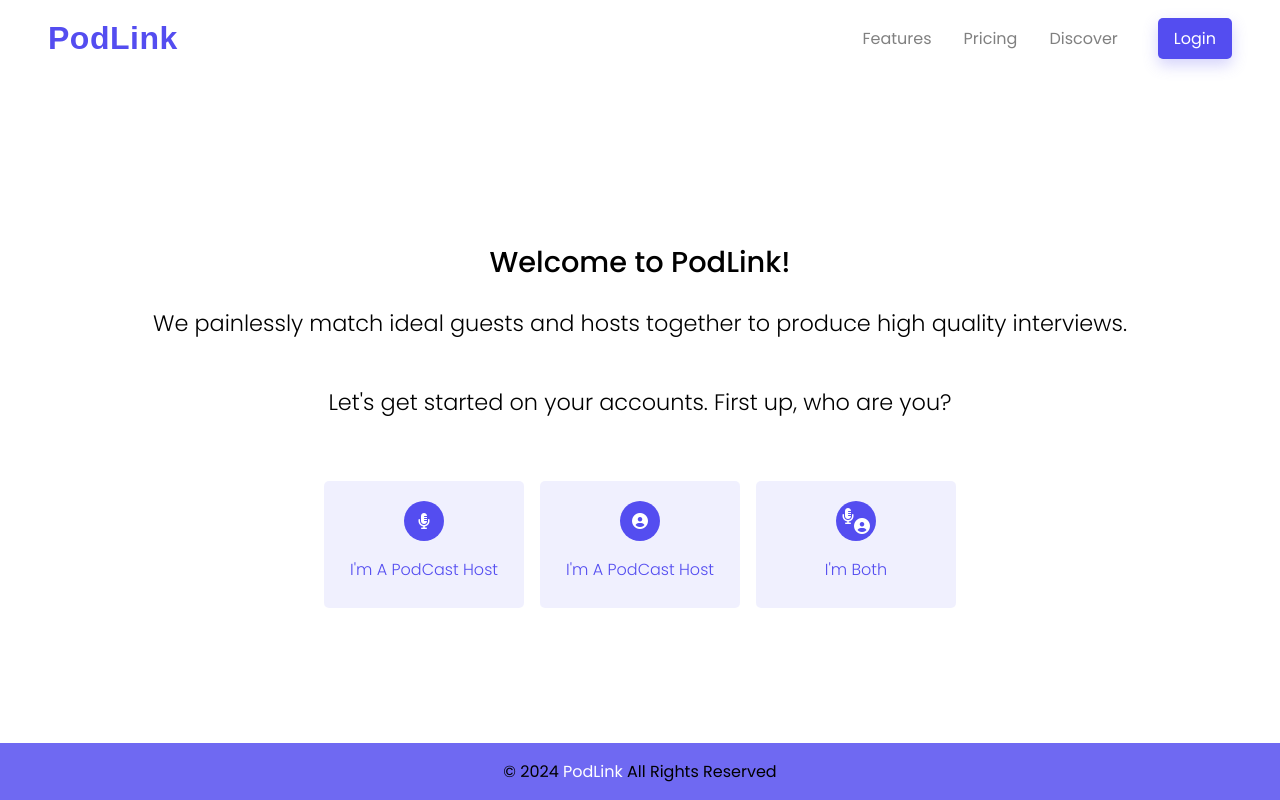
After one commit to awaisyasin/PodLink-demo, a Django app: page /signup/ in a window 1280 px wide. The commit adds this page. Run offline with Django 4.2, Linux system fonts and the light colour scheme; some web fonts are replaced.

Commit message:
Add sign up page

```diff
--- /dev/null
+++ b/accounts/static/accounts/css/signup.css
@@ -0,0 +1,49 @@
+p.heading {
+    font-size: 1.8rem;
+    font-weight: 500;
+    margin-bottom: 0;
+}
+
+p.text {
+    font-size: 1.4rem;
+    font-weight: 300;
+    text-align: center;
+}
+
+.tabs {
+    display: flex;
+    gap: 16px;
+    cursor: pointer;
+    margin-top: 40px;
+}
+
+.tabs a {
+    text-decoration: none;
+}
+
+.tab {
+    background-color: rgba(111, 105, 242, 0.1);
+    display: flex;
+    flex-direction: column;
+    align-items: center;
+    justify-content: space-around;
+    padding: 20px 20px 10px;
+    border-radius: 5px;
+    min-width: 200px;
+}
+
+.bg-circle {
+    background-color: var(--primary-color);
+    width: 40px;
+    height: 40px;
+    border-radius: 50%;
+    display: flex;
+    align-items: center;
+    justify-content: center;
+    color: #fff;
+}
+
+.tab p {
+    color: var(--primary-color);
+    font-weight: 300;
+}
--- a/accounts/templates/accounts/login.html
+++ b/accounts/templates/accounts/login.html
@@ -16,6 +16,6 @@
         {% endfor %}<br>
         <button type="submit" class="btn btn-primary">Submit</button>
         <br>
-        <a href="#" class="btn btn-secondary">Don't have an accounts? Sign Up</a>
+        <a href="{% url 'accounts:signup' %}" class="btn btn-secondary">Don't have an accounts? Sign Up</a>
     </form>
 {% endblock content %}
--- /dev/null
+++ b/accounts/templates/accounts/signup.html
@@ -0,0 +1,39 @@
+{% extends "base.html" %}
+{% load static %}
+
+{% block style %}
+    <link rel="stylesheet" href="{% static 'accounts/css/signup.css' %}">
+{% endblock style %}
+
+{% block content %}
+    <p class="heading">Welcome to PodLink!</p>
+    <p class="text">We painlessly match ideal guests and hosts together to produce high quality interviews.</p>
+    <p class="text">Let's get started on your accounts. First up, who are you?</p>
+    <div class=tabs>
+        <a href="{% url 'accounts:host_signup' %}">
+            <div class="tab">
+                <div class="bg-circle">
+                    <i class="fa-solid fa-microphone-lines"></i>
+                </div>
+                <p>I'm A PodCast Host</p>
+            </div>
+        </a>
+        <a href="{% url 'accounts:guest_signup' %}">
+            <div class="tab">
+                <div class="bg-circle">
+                    <i class="fa-solid fa-circle-user"></i>
+                </div>
+                <p>I'm A PodCast Host</p>
+            </div>
+        </a>
+        <a href="{% url 'accounts:host_signup' %}">
+            <div class="tab">
+                <div class="bg-circle">
+                    <i class="fa-solid fa-microphone-lines" style="transform: translateY(-5px);"></i>
+                    <i class="fa-solid fa-circle-user" style="transform: translateY(5px);"></i>
+                </div>
+                <p>I'm Both</p>
+            </div>
+        </a>
+    </div>
+{% endblock content %}
--- a/accounts/urls.py
+++ b/accounts/urls.py
@@ -8,4 +8,5 @@ urlpatterns = [
     path('guestsignup/', views.guest_signup_view, name='guest_signup'),
     path('hostsignup/', views.host_signup_view, name='host_signup'),
     path('login/', views.login_view, name='login'),
+    path('signup/', views.signup_view, name='signup'),
 ]
--- a/accounts/views.py
+++ b/accounts/views.py
@@ -25,3 +25,7 @@ def login_view(request):
     else:
         form = AuthenticationForm()
     return render(request, 'accounts/login.html', {'form': form})
+
+
+def signup_view(request):
+    return render(request, 'accounts/signup.html')
--- a/core/urls.py
+++ b/core/urls.py
@@ -20,5 +20,5 @@ from django.urls import path, include
 urlpatterns = [
     path('admin/', admin.site.urls),
     path('', include('podlink.urls')),
-    path('accounts/', include('accounts.urls')),
+    path('', include('accounts.urls')),
 ]
--- a/static/css/base.css
+++ b/static/css/base.css
@@ -30,6 +30,7 @@ body {
 main {
     flex: 1 0 auto;
     display: flex;
+    flex-direction: column;
     align-items: center;
     justify-content: center;
 }
```
